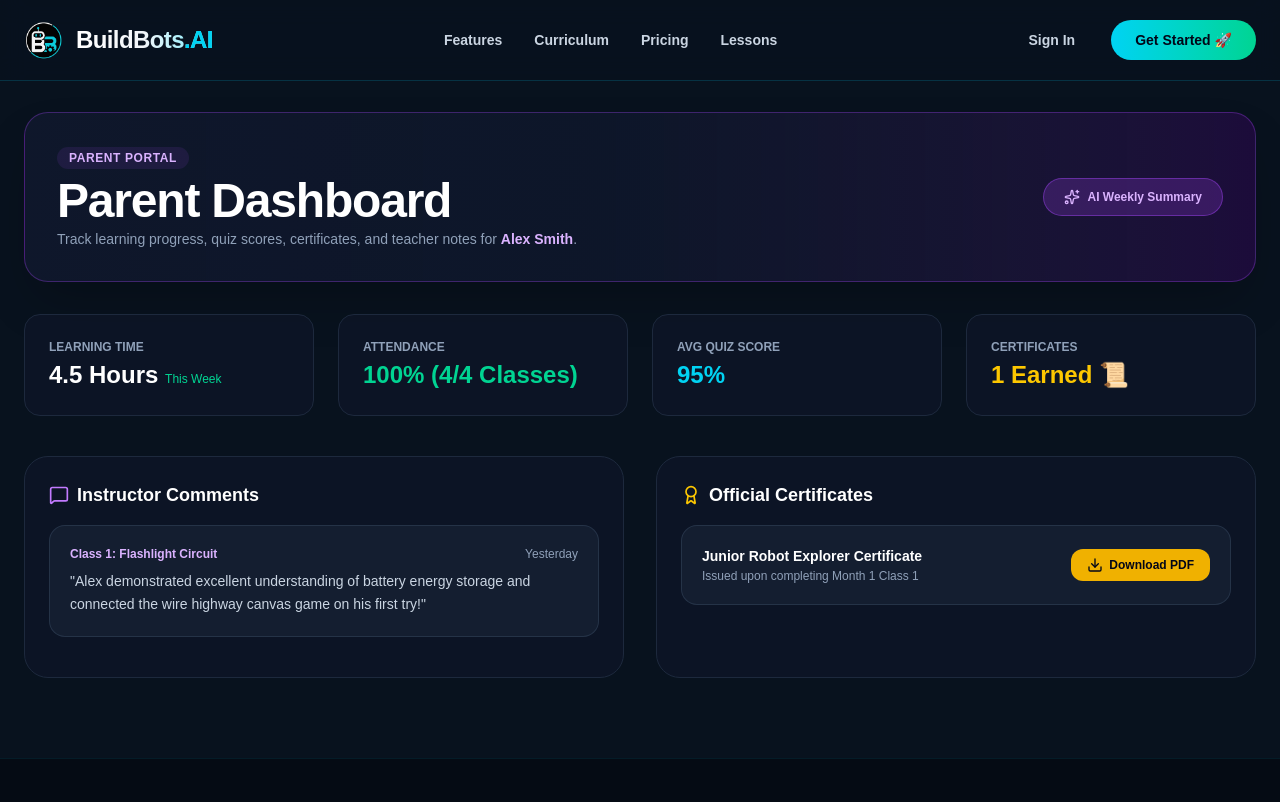
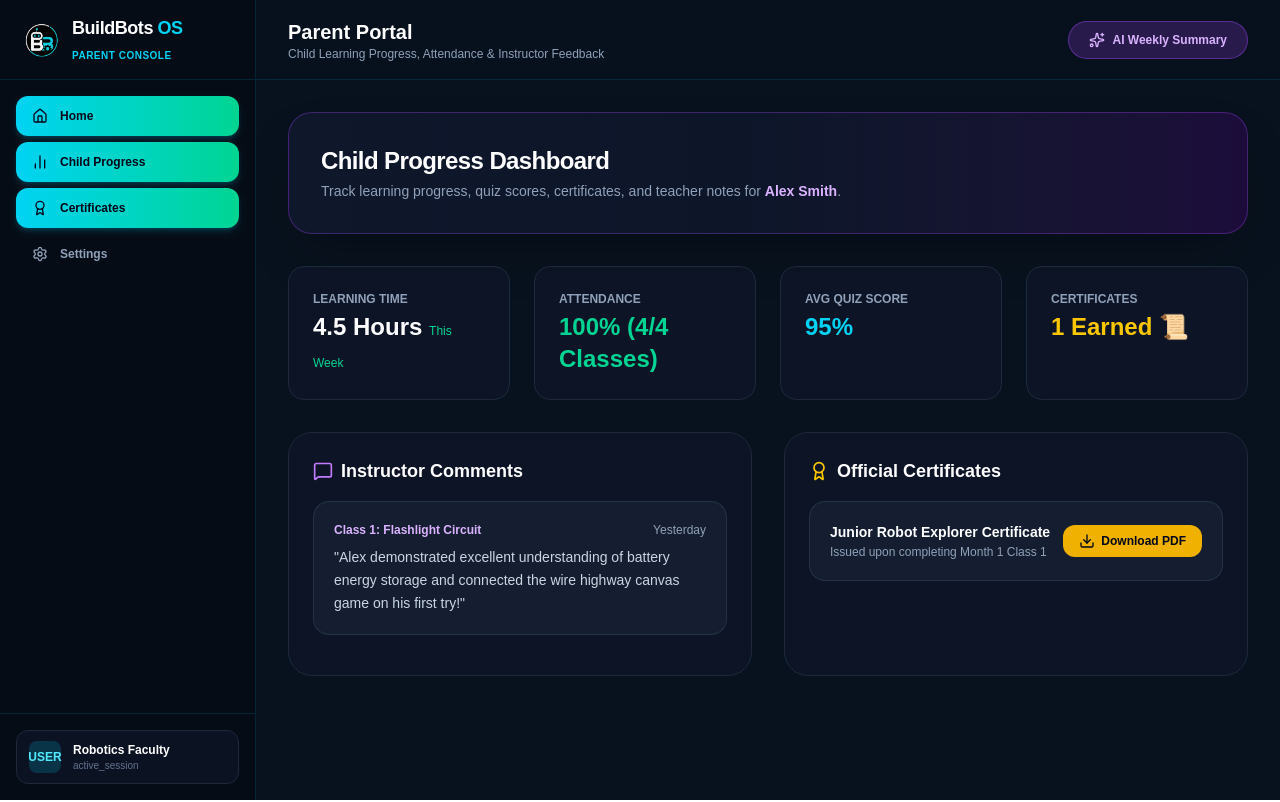
Before and after one commit to hellobuildbots-tech/BuildBots.Lab, a Next.js app in the folder buildbots-app/: page /parent in a window 1280 px wide. Shown: the top 802 px of the page. Built offline with nearby package versions, Linux system fonts and the light colour scheme.

Commit message:
Standardize App OS routes: update /lessons, /parent, and /settings to use CRMAppSidebar layout

```diff
--- a/buildbots-app/src/app/lessons/page.tsx
+++ b/buildbots-app/src/app/lessons/page.tsx
@@ -2,8 +2,7 @@
 
 import React, { useState } from 'react';
 import Link from 'next/link';
-import { Navbar } from '@/components/Navbar';
-import { Footer } from '@/components/Footer';
+import { CRMAppSidebar } from '@/components/CRMAppSidebar';
 import { Search, Filter, Play, CheckCircle2, Clock } from 'lucide-react';
 
 export default function LessonLibraryPage() {
@@ -53,17 +52,20 @@ export default function LessonLibraryPage() {
   });
 
   return (
-    <div className="min-h-screen bg-[#08121E] text-white selection:bg-cyan-500 selection:text-slate-950">
-      <Navbar />
+    <div className="min-h-screen bg-[#08121E] text-white flex selection:bg-cyan-500 selection:text-slate-950">
+      <CRMAppSidebar role="student" />
 
-      <main className="pt-28 pb-20 max-w-7xl mx-auto px-6">
-        <div className="mb-10 text-center max-w-2xl mx-auto">
-          <h1 className="text-3xl md:text-5xl font-extrabold mb-4">Lesson Library</h1>
-          <p className="text-slate-400">Explore interactive SaaS robotics lessons for ages 7–14.</p>
+      <main className="flex-1 pl-64 min-h-screen">
+        <header className="h-20 border-b border-cyan-500/15 px-8 flex items-center justify-between bg-[#08121E]/80 backdrop-blur-md sticky top-0 z-30">
+          <div>
+            <h1 className="text-xl font-extrabold">Lesson Library</h1>
+            <p className="text-xs text-slate-400">Interactive SaaS Robotics Lessons & Missions</p>
           </div>
+        </header>
 
+        <div className="p-8 max-w-7xl mx-auto space-y-8">
           {/* SEARCH AND FILTER BAR */}
-        <div className="flex flex-col sm:flex-row items-center justify-between gap-4 mb-10 bg-slate-900/60 p-4 rounded-2xl border border-slate-800">
+          <div className="flex flex-col sm:flex-row items-center justify-between gap-4 bg-slate-900/60 p-4 rounded-2xl border border-slate-800">
             <div className="relative w-full sm:w-80">
               <Search className="w-5 h-5 absolute left-4 top-1/2 -translate-y-1/2 text-slate-500" />
               <input
@@ -129,9 +131,8 @@ export default function LessonLibraryPage() {
               </div>
             ))}
           </div>
+        </div>
       </main>
-
-      <Footer />
     </div>
   );
 }
--- a/buildbots-app/src/app/parent/page.tsx
+++ b/buildbots-app/src/app/parent/page.tsx
@@ -1,37 +1,39 @@
 'use client';
 
 import React, { useState } from 'react';
-import { Navbar } from '@/components/Navbar';
-import { Footer } from '@/components/Footer';
+import { CRMAppSidebar } from '@/components/CRMAppSidebar';
 import { Heart, Clock, Award, FileText, CheckCircle2, TrendingUp, Sparkles, Download, MessageSquare } from 'lucide-react';
 
 export default function ParentPortalPage() {
   const [selectedStudent, setSelectedStudent] = useState('Alex Smith');
 
   return (
-    <div className="min-h-screen bg-[#08121E] text-white selection:bg-cyan-500 selection:text-slate-950">
-      <Navbar />
+    <div className="min-h-screen bg-[#08121E] text-white flex selection:bg-cyan-500 selection:text-slate-950">
+      <CRMAppSidebar role="parent" />
 
-      <main className="pt-28 pb-20 max-w-7xl mx-auto px-6">
+      <main className="flex-1 pl-64 min-h-screen">
+        <header className="h-20 border-b border-cyan-500/15 px-8 flex items-center justify-between bg-[#08121E]/80 backdrop-blur-md sticky top-0 z-30">
+          <div>
+            <h1 className="text-xl font-extrabold">Parent Portal</h1>
+            <p className="text-xs text-slate-400">Child Learning Progress, Attendance & Instructor Feedback</p>
+          </div>
+
+          <button className="px-5 py-2.5 rounded-full font-bold text-xs bg-purple-500/20 border border-purple-500/40 text-purple-300 flex items-center gap-2">
+            <Sparkles className="w-4 h-4" /> AI Weekly Summary
+          </button>
+        </header>
+
+        <div className="p-8 max-w-7xl mx-auto space-y-8">
           {/* HEADER BANNER */}
-        <div className="p-8 rounded-3xl bg-gradient-to-r from-slate-900 via-slate-900/90 to-purple-950/40 border border-purple-500/30 mb-8 shadow-2xl flex flex-col md:flex-row items-start md:items-center justify-between gap-6">
-          <div>
-            <span className="px-3 py-1 rounded-full bg-purple-500/10 text-purple-300 text-xs font-bold uppercase tracking-wider">Parent Portal</span>
-            <h1 className="text-3xl md:text-5xl font-extrabold tracking-tight mt-2">
-              Parent Dashboard
-            </h1>
+          <div className="p-8 rounded-3xl bg-gradient-to-r from-slate-900 via-slate-900/90 to-purple-950/40 border border-purple-500/30 shadow-2xl">
+            <h2 className="text-2xl font-extrabold tracking-tight">
+              Child Progress Dashboard
+            </h2>
             <p className="text-slate-400 text-sm mt-1">Track learning progress, quiz scores, certificates, and teacher notes for <span className="text-purple-300 font-bold">{selectedStudent}</span>.</p>
           </div>
 
-          <div className="flex items-center gap-3">
-            <button className="px-5 py-2.5 rounded-full font-bold text-xs bg-purple-500/20 border border-purple-500/40 text-purple-300 flex items-center gap-2">
-              <Sparkles className="w-4 h-4" /> AI Weekly Summary
-            </button>
-          </div>
-        </div>
-
           {/* METRICS OVERVIEW */}
-        <div className="grid grid-cols-1 sm:grid-cols-2 lg:grid-cols-4 gap-6 mb-10">
+          <div className="grid grid-cols-1 sm:grid-cols-2 lg:grid-cols-4 gap-6">
             <div className="p-6 rounded-2xl bg-slate-900/60 border border-slate-800">
               <div className="text-xs font-bold text-slate-400 uppercase">Learning Time</div>
               <div className="text-2xl font-extrabold text-white mt-1">4.5 Hours <span className="text-xs text-emerald-400 font-normal">This Week</span></div>
@@ -91,9 +93,8 @@ export default function ParentPortalPage() {
               </div>
             </div>
           </div>
+        </div>
       </main>
-
-      <Footer />
     </div>
   );
 }
--- a/buildbots-app/src/app/settings/page.tsx
+++ b/buildbots-app/src/app/settings/page.tsx
@@ -1,8 +1,7 @@
 'use client';
 
 import React, { useState } from 'react';
-import { Navbar } from '@/components/Navbar';
-import { Footer } from '@/components/Footer';
+import { CRMAppSidebar } from '@/components/CRMAppSidebar';
 import { User, Lock, Bell, Globe, Moon, Save } from 'lucide-react';
 
 export default function SettingsPage() {
@@ -18,14 +17,20 @@ export default function SettingsPage() {
   };
 
   return (
-    <div className="min-h-screen bg-[#08121E] text-white selection:bg-cyan-500 selection:text-slate-950">
-      <Navbar />
+    <div className="min-h-screen bg-[#08121E] text-white flex selection:bg-cyan-500 selection:text-slate-950">
+      <CRMAppSidebar role="student" />
 
-      <main className="pt-28 pb-20 max-w-4xl mx-auto px-6">
-        <h1 className="text-3xl md:text-5xl font-extrabold mb-8">Account & Platform Settings</h1>
+      <main className="flex-1 pl-64 min-h-screen">
+        <header className="h-20 border-b border-cyan-500/15 px-8 flex items-center justify-between bg-[#08121E]/80 backdrop-blur-md sticky top-0 z-30">
+          <div>
+            <h1 className="text-xl font-extrabold">Account & Platform Settings</h1>
+            <p className="text-xs text-slate-400">User Profile, Password & Preferences</p>
+          </div>
+        </header>
 
+        <div className="p-8 max-w-4xl mx-auto space-y-8">
           {saved && (
-          <div className="mb-6 p-4 rounded-xl bg-emerald-500/10 border border-emerald-500/30 text-emerald-400 text-sm font-bold">
+            <div className="p-4 rounded-xl bg-emerald-500/10 border border-emerald-500/30 text-emerald-400 text-sm font-bold">
               ✓ Settings saved successfully!
             </div>
           )}
@@ -34,7 +39,7 @@ export default function SettingsPage() {
             {/* PROFILE SECTION */}
             <div className="p-8 rounded-3xl bg-slate-900/60 border border-slate-800">
               <h2 className="text-xl font-bold mb-6 flex items-center gap-2">
-              <User className="w-5 h-5 text-cyan-400" /> Student Profile
+                <User className="w-5 h-5 text-cyan-400" /> User Profile
               </h2>
 
               <div className="grid grid-cols-1 sm:grid-cols-2 gap-6">
@@ -87,9 +92,8 @@ export default function SettingsPage() {
               <Save className="w-4 h-4" /> Save Preferences
             </button>
           </form>
+        </div>
       </main>
-
-      <Footer />
     </div>
   );
 }
```
Lines whose indentation alone changed are shown as unchanged.
